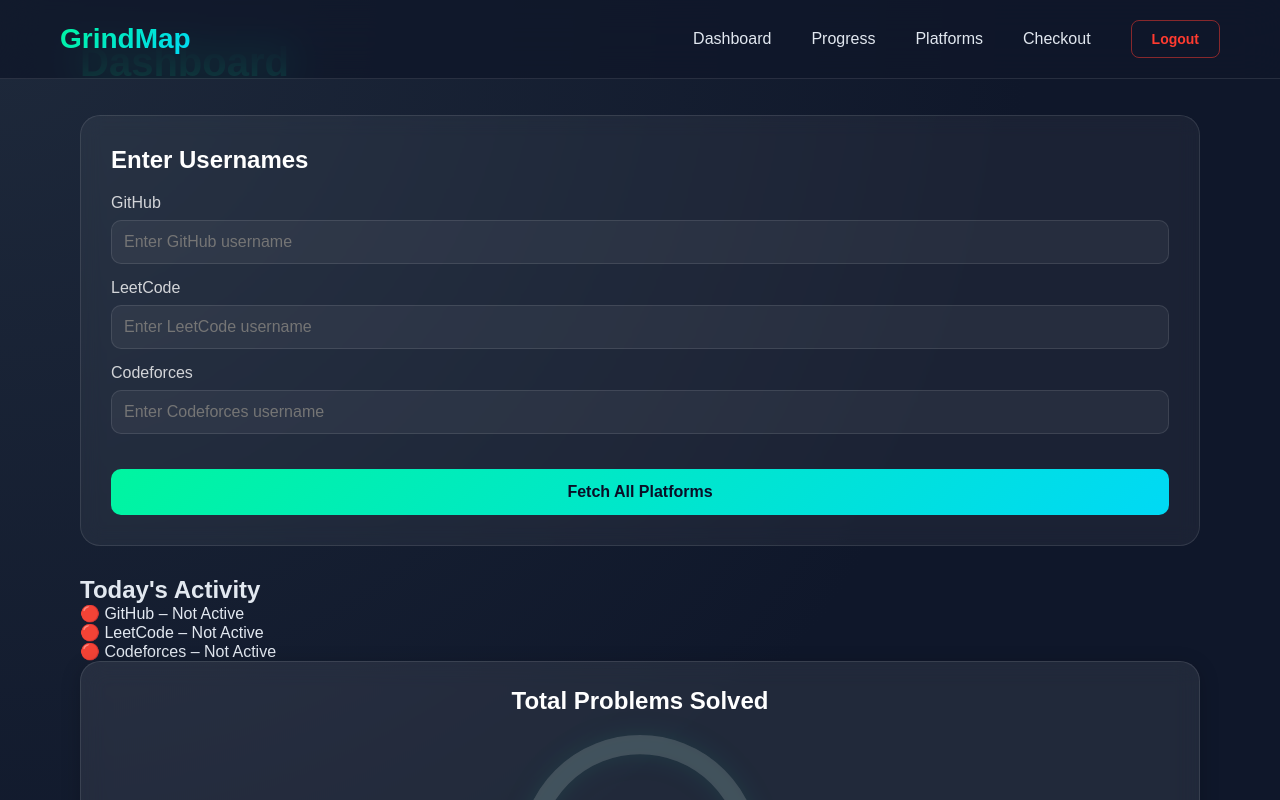
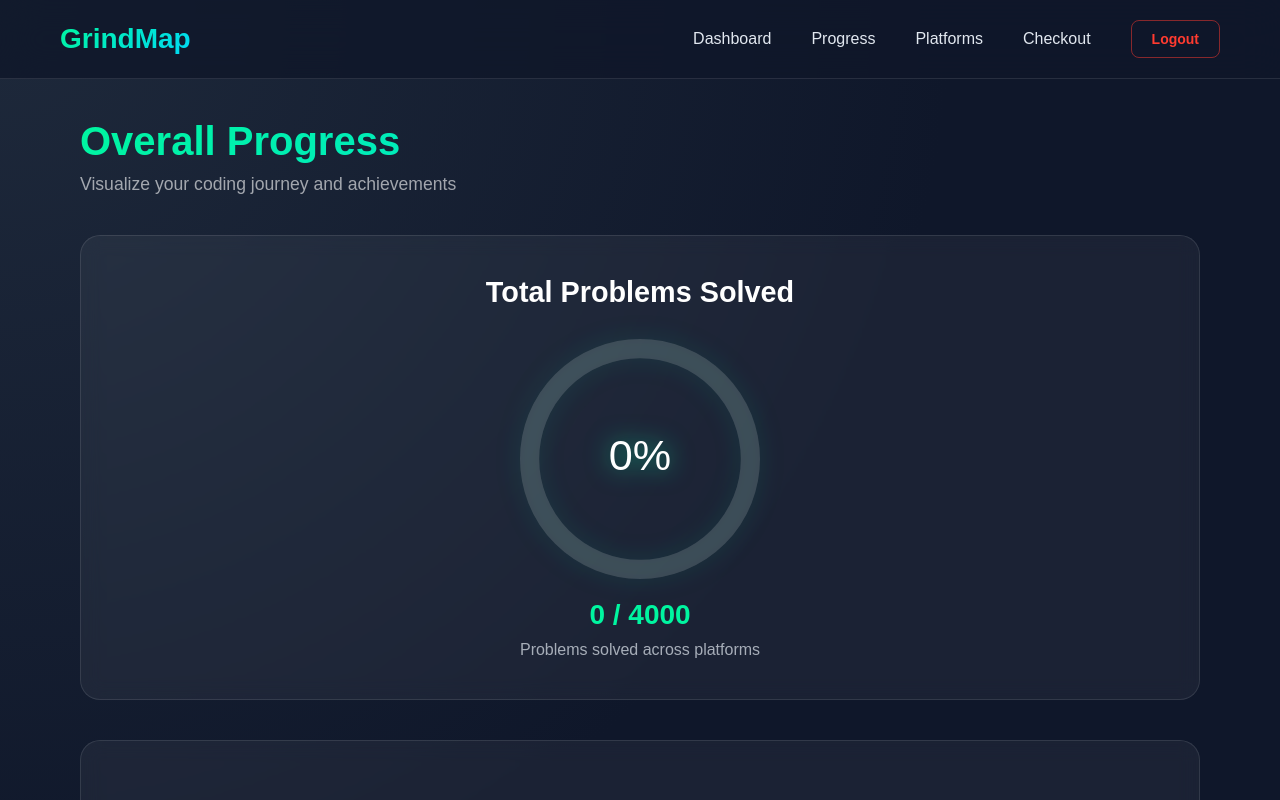
Before and after one commit to dhivya-1010/GRINDMAP-v2, a React (Create React App) app: page /#/dashboard in a window 1280 px wide. Shown: the top 800 px of the page. Built offline with nearby package versions, Linux system fonts and the light colour scheme.

Commit message:
navigation fixed

```diff
--- a/src/components/Header.css
+++ b/src/components/Header.css
@@ -1,7 +1,7 @@
 /* ================= HEADER ================= */
 
 .header {
-  position: fixed;
+  position: sticky;
   top: 0;
   left: 0;
   right: 0;
--- a/src/components/Header.js
+++ b/src/components/Header.js
@@ -25,10 +25,11 @@ function Header() {
         </div>
 
         <nav className={`nav-menu ${menuOpen ? "active" : ""}`}>
-          <Link to="/dashboard" className="nav-link" onClick={() => setMenuOpen(false)}>
+
+          <Link to="/progress" className="nav-link" onClick={() => setMenuOpen(false)}>
             Dashboard
           </Link>
-          <Link to="/progress" className="nav-link" onClick={() => setMenuOpen(false)}>
+          <Link to="/dashboard" className="nav-link" onClick={() => setMenuOpen(false)}>
             Progress
           </Link>
           <Link to="/platforms" className="nav-link" onClick={() => setMenuOpen(false)}>
--- a/src/pages/DashboardPage.js
+++ b/src/pages/DashboardPage.js
@@ -1,425 +1,44 @@
-import React, { useState, useEffect } from "react";
-import { useNavigate } from "react-router-dom";
+import React,
+{
+  useState,
+  useEffect,
+} from "react";
 
-import { sendStreakMail }
-from "../services/emailService";
+import CircularProgress
+from "../components/CircularProgress";
 
-import TodayActivity from "../components/TodayActivity";
-import ProblemStats from "../components/ProblemStats";
-import StreakAlert from "../components/StreakAlert";
+import ActivityHeatmap
+from "../components/ActivityHeatmap";
 
-import "./DashboardPage.css";
+import "./ProgressPage.css";
 
-function DashboardPage() {
+function ProgressPage() {
 
-  const navigate = useNavigate();
-
-  const [usernames, setUsernames] =
-    useState({
-      github: "",
-      leetcode: "",
-      codeforces: "",
-    });
-
-  const [platformData, setPlatformData] =
+  const [platformData,
+    setPlatformData] =
     useState({});
 
-  const [loading, setLoading] =
-    useState(false);
-
-  const [error, setError] =
-    useState("");
-
-  const platforms = [
-
-    {
-      key: "github",
-      name: "GitHub",
-    },
-
-    {
-      key: "leetcode",
-      name: "LeetCode",
-    },
-
-    {
-      key: "codeforces",
-      name: "Codeforces",
-    },
-  ];
-
-  // ================= LOAD SAVED DATA =================
-
   useEffect(() => {
-
-    const savedUsernames =
-      localStorage.getItem(
-        "usernames"
-      );
-
-    if (savedUsernames) {
-
-      setUsernames(
-        JSON.parse(savedUsernames)
-      );
-    }
 
     const savedPlatformData =
       localStorage.getItem(
         "platformData"
       );
 
-    if (savedPlatformData) {
+    if (
+      savedPlatformData
+    ) {
 
       setPlatformData(
-        JSON.parse(savedPlatformData)
+        JSON.parse(
+          savedPlatformData
+        )
       );
     }
 
   }, []);
 
-  // ================= HANDLE INPUT CHANGE =================
-
-  const handleChange = (
-    key,
-    value
-  ) => {
-
-    const updatedUsernames = {
-
-      ...usernames,
-
-      [key]: value,
-    };
-
-    setUsernames(
-      updatedUsernames
-    );
-
-    localStorage.setItem(
-
-      "usernames",
-
-      JSON.stringify(
-        updatedUsernames
-      )
-    );
-  };
-
-  // ================= REDIRECT =================
-
-  const handleRedirect = (
-    platformKey
-  ) => {
-
-    const urls = {
-
-      github:
-        `https://github.com/${usernames.github}`,
-
-      leetcode:
-        `https://leetcode.com/${usernames.leetcode}`,
-
-      codeforces:
-        `https://codeforces.com/profile/${usernames.codeforces}`,
-    };
-
-    const url =
-      urls[platformKey];
-
-    if (
-      url &&
-      usernames[platformKey]
-    ) {
-
-      window.open(
-        url,
-        "_blank"
-      );
-    }
-  };
-
-  // ================= FETCH DATA =================
-
-  const fetchAll = async () => {
-
-    setLoading(true);
-
-    setError("");
-
-    try {
-
-      const newData = {};
-
-      // ================= GITHUB =================
-
-      if (usernames.github) {
-
-        const githubRes =
-          await fetch(
-            `https://api.github.com/users/${usernames.github}`
-          );
-
-        const githubData =
-          await githubRes.json();
-
-        newData.github = {
-
-          publicRepos:
-            githubData.public_repos ||
-            0,
-
-          followers:
-            githubData.followers ||
-            0,
-
-          heatmap: [
-            {
-              date:
-                new Date()
-                  .toISOString()
-                  .split("T")[0],
-
-              count: 5,
-            },
-          ],
-        };
-      }
-
-      // ================= LEETCODE =================
-
-      if (usernames.leetcode) {
-
-        let apiUrl = "";
-
-        // LOCALHOST
-
-        if (
-          window.location
-            .hostname ===
-          "localhost"
-        ) {
-
-          apiUrl =
-            `https://leetcode-api-faisalshohag.vercel.app/${usernames.leetcode}`;
-        }
-
-        // VERCEL
-
-        else {
-
-          apiUrl =
-            `/api/leetcode?username=${usernames.leetcode}`;
-        }
-
-        const lcRes =
-          await fetch(
-            apiUrl
-          );
-
-        const lcData =
-          await lcRes.json();
-
-        newData.leetcode = {
-
-          totalSolved:
-            lcData.totalSolved ||
-            0,
-
-          easySolved:
-            lcData.easySolved ||
-            0,
-
-          mediumSolved:
-            lcData.mediumSolved ||
-            0,
-
-          hardSolved:
-            lcData.hardSolved ||
-            0,
-        };
-      }
-
-      // ================= CODEFORCES =================
-
-      if (
-        usernames.codeforces
-      ) {
-
-        // USER INFO
-
-        const cfRes =
-          await fetch(
-            `https://codeforces.com/api/user.info?handles=${usernames.codeforces}`
-          );
-
-        const cfJson =
-          await cfRes.json();
-
-        const user =
-          cfJson.result[0];
-
-        // USER SUBMISSIONS
-
-        const subRes =
-          await fetch(
-            `https://codeforces.com/api/user.status?handle=${usernames.codeforces}`
-          );
-
-        const subJson =
-          await subRes.json();
-
-        // UNIQUE SOLVED
-
-        const solvedSet =
-          new Set();
-
-        subJson.result.forEach(
-          (sub) => {
-
-            if (
-              sub.verdict ===
-              "OK"
-            ) {
-
-              solvedSet.add(
-                `${sub.problem.contestId}-${sub.problem.index}`
-              );
-            }
-          }
-        );
-
-        newData.codeforces = {
-
-          rating:
-            user.rating || 0,
-
-          solved:
-            solvedSet.size ||
-            0,
-
-          todaySubmissions:
-            subJson.result.filter(
-              (sub) => {
-
-                const today =
-                  new Date().toDateString();
-
-                return (
-                  new Date(
-                    sub.creationTimeSeconds *
-                      1000
-                  ).toDateString() ===
-                  today
-                );
-              }
-            ).length,
-        };
-      }
-
-      // ================= SAVE DATA =================
-
-      setPlatformData(
-        newData
-      );
-
-      localStorage.setItem(
-
-        "platformData",
-
-        JSON.stringify(
-          newData
-        )
-      );
-
-      // ================= STREAK =================
-
-      const today =
-        new Date()
-          .toISOString()
-          .split("T")[0];
-
-      let streakData = {
-
-        count: 1,
-
-        lastDate: today,
-      };
-
-      const savedStreak =
-        localStorage.getItem(
-          "grindmapStreak"
-        );
-
-      if (
-        savedStreak
-      ) {
-
-        const parsed =
-          JSON.parse(
-            savedStreak
-          );
-
-        if (
-          parsed.lastDate !==
-          today
-        ) {
-
-          streakData.count =
-            (parsed.count || 0) +
-            1;
-        }
-
-        else {
-
-          streakData.count =
-            parsed.count;
-        }
-      }
-
-      localStorage.setItem(
-
-        "grindmapStreak",
-
-        JSON.stringify(
-          streakData
-        )
-      );
-
-      // ================= SEND EMAIL =================
-
-      await sendStreakMail(
-
-        "Dhivya",
-
-        "dhivya.v2024cse@sece.ac.in",
-
-        streakData.count
-      );
-
-      // ================= NAVIGATE =================
-
-      navigate(
-        "/platforms"
-      );
-
-    }
-
-    catch (err) {
-
-      console.error(
-        err
-      );
-
-      setError(
-        "Failed to fetch platform data"
-      );
-    }
-
-    setLoading(false);
-  };
-
-  // ================= STATS =================
+  // ================= TOTAL =================
 
   const totalSolved =
 
@@ -432,140 +51,131 @@ function DashboardPage() {
   const totalProblems =
     4000;
 
-  const todayISO =
-    new Date()
-      .toISOString()
-      .split("T")[0];
-
-  const todayGithubActivity =
-
-    platformData.github
-      ?.heatmap?.find(
-        (d) =>
-          d.date ===
-          todayISO
-      )?.count || 0;
-
-  const todayCodeforces =
-
-    platformData.codeforces
-      ?.todaySubmissions || 0;
-
   return (
 
-    <div className="dashboard-page">
-
-      <StreakAlert />
+    <div className="progress-page">
 
       <h1>
-        Dashboard
+        Overall Progress
       </h1>
 
-      {/* ================= USERNAME INPUTS ================= */}
+      <p className="progress-subtitle">
 
-      <div className="username-inputs">
+        Visualize your coding
+        journey and achievements
+
+      </p>
+
+      {/* ================= PROBLEM STATS ================= */}
+
+      <div
+        className="overall-progress-section"
+      >
 
         <h2>
-          Enter Usernames
+          Total Problems Solved
         </h2>
 
-        {platforms.map(
-          (plat) => (
+        <CircularProgress
 
-            <div
-              key={plat.key}
-              className="input-group"
-            >
+          solved={
+            totalSolved
+          }
 
-              <label>
-                {plat.name}
-              </label>
+          goal={
+            totalProblems
+          }
 
-              <input
-                type="text"
+          color="#00f5a0"
 
-                value={
-                  usernames[
-                    plat.key
-                  ]
-                }
+          size="large"
+        />
 
-                onChange={(e) =>
-                  handleChange(
-                    plat.key,
-                    e.target.value
-                  )
-                }
+        <h3
+          style={{
 
-                placeholder={`Enter ${plat.name} username`}
-              />
+            textAlign:
+              "center",
 
-            </div>
-          )
-        )}
+            marginTop:
+              "20px",
 
-        <button
-          onClick={fetchAll}
-          disabled={
-            loading
-          }
+            color:
+              "#00f5a0",
+
+            fontSize:
+              "28px",
+          }}
         >
 
-          {loading
-            ? "Loading..."
-            : "Fetch All Platforms"}
+          {totalSolved}
+          {" / "}
+          {totalProblems}
 
-        </button>
+        </h3>
 
-        {error && (
+        <p
+          style={{
 
-          <p className="error">
+            textAlign:
+              "center",
 
-            {error}
+            marginTop:
+              "10px",
 
-          </p>
+            opacity: 0.7,
+          }}
+        >
 
-        )}
+          Problems solved
+          across platforms
+
+        </p>
 
       </div>
 
-      {/* ================= TODAY ACTIVITY ================= */}
+      {/* ================= HEATMAP ================= */}
 
-      <TodayActivity
+      {platformData.github
+        ?.heatmap &&
+      platformData.github
+        .heatmap.length > 0 ? (
 
-        github={
-          todayGithubActivity
-        }
+        <div
+          className="heatmap-section"
+        >
 
-        leetcode={
-          platformData.leetcode
-            ?.totalSolved || 0
-        }
+          <h2>
+            GitHub Activity
+            Heatmap
+          </h2>
 
-        codeforces={
-          todayCodeforces
-        }
+          <ActivityHeatmap
+            data={
+              platformData.github
+                .heatmap
+            }
+          />
 
-        onRedirect={
-          handleRedirect
-        }
-      />
+        </div>
 
-      {/* ================= PROBLEM STATS ================= */}
+      ) : (
 
-      <ProblemStats
+        <div
+          className="no-data"
+        >
 
-        solved={
-          totalSolved
-        }
+          <p>
+            No GitHub activity
+            data available
+          </p>
 
-        total={
-          totalProblems
-        }
-      />
+        </div>
+
+      )}
 
     </div>
   );
 }
 
-export default DashboardPage;
+export default ProgressPage;
--- a/src/pages/PlatformsPage.js
+++ b/src/pages/PlatformsPage.js
@@ -1,6 +1,7 @@
 import React, { useState, useEffect } from "react";
 import PlatformCard from "../components/PlatformCard";
 import "./PlatformsPage.css";
+import ProblemStats from "../components/ProblemStats";
 
 function PlatformsPage() {
   const [usernames, setUsernames] = useState({
```
